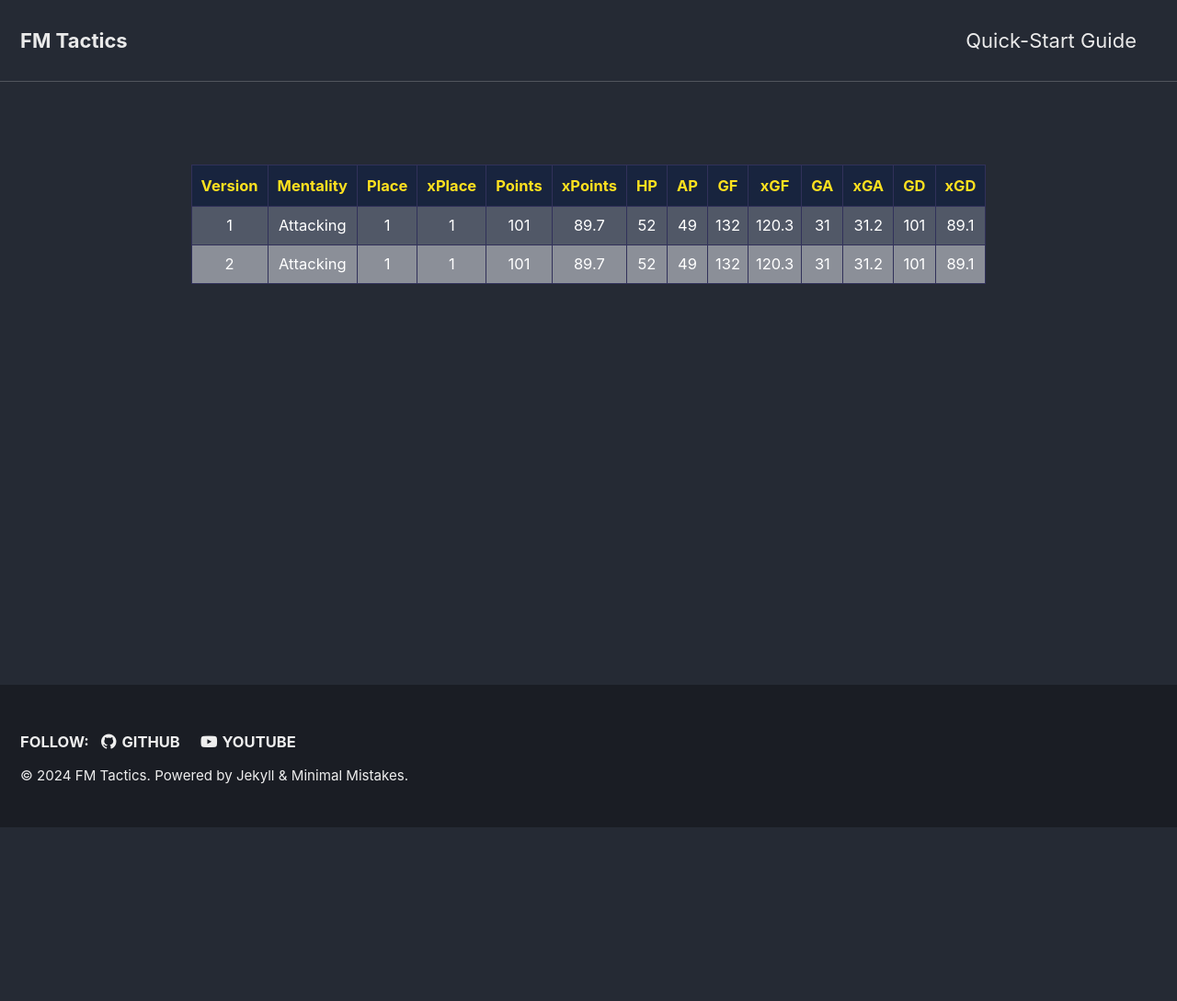
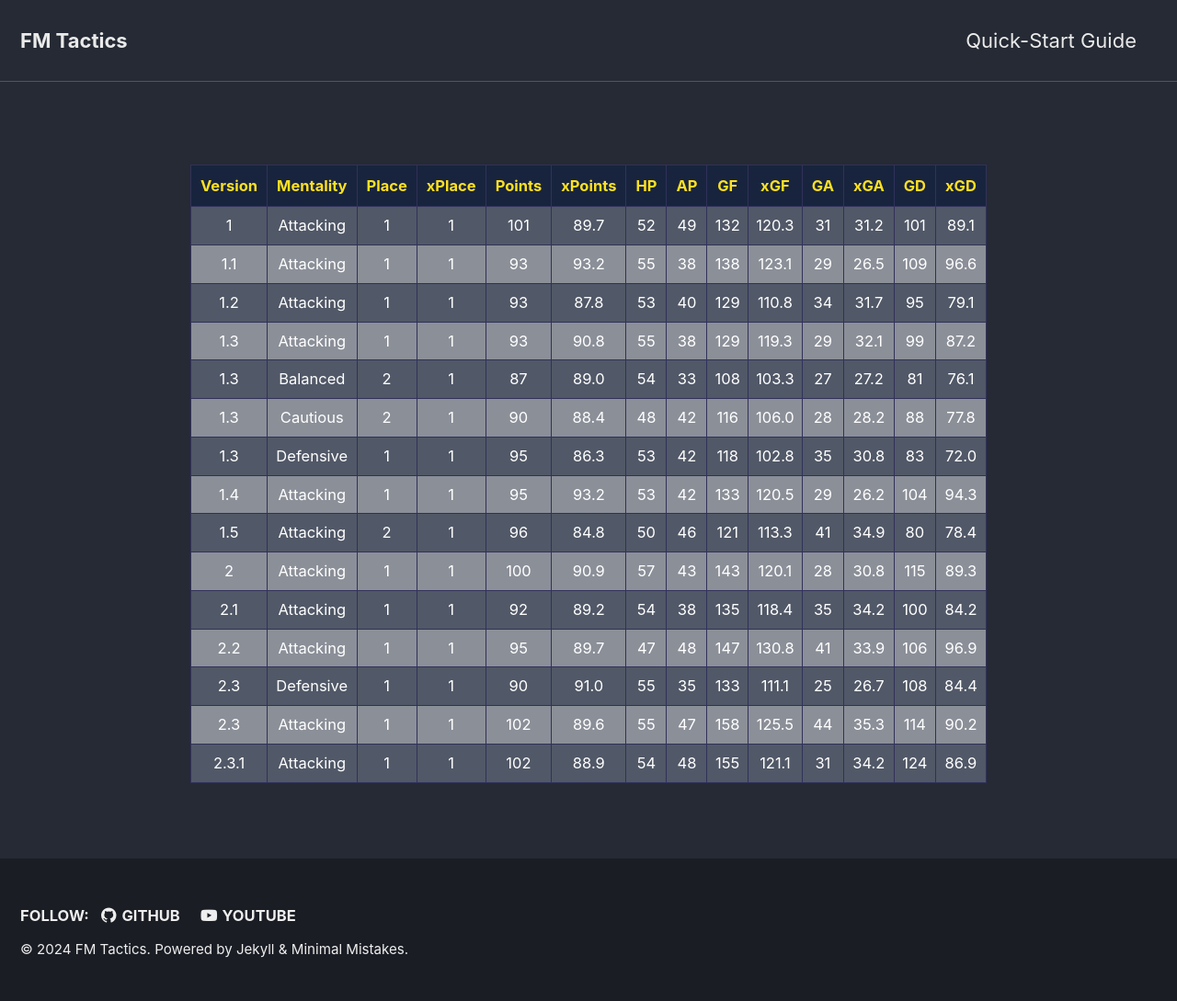
Before and after one commit to raresmac/fm-tactics, a Jekyll site: the page built from pages/fm24/tactics/beyond.html, in a window 1280 px wide. Shown: the whole page at 92% size. Built offline with Jekyll 4.4.1, drawn with Linux system fonts in a browser that asks for light colours; cached includes are drawn as plain includes; before the commit the page ends 900 px from its top, so only the background shows below that.

Commit message:
added all "beyond" full tests

```diff
--- a/pages/fm24/tactics/beyond.html
+++ b/pages/fm24/tactics/beyond.html
@@ -57,20 +57,228 @@ permalink: /fm24/tactics/beyond
             <td>89.1</td>
         </tr>
         <tr>
+            <td>1.1</td>
+            <td>Attacking</td>
+            <td>1</td>
+            <td>1</td>
+            <td>93</td>
+            <td>93.2</td>
+            <td>55</td>
+            <td>38</td>
+            <td>138</td>
+            <td>123.1</td>
+            <td>29</td>
+            <td>26.5</td>
+            <td>109</td>
+            <td>96.6</td>
+        </tr>
+        <tr>
+            <td>1.2</td>
+            <td>Attacking</td>
+            <td>1</td>
+            <td>1</td>
+            <td>93</td>
+            <td>87.8</td>
+            <td>53</td>
+            <td>40</td>
+            <td>129</td>
+            <td>110.8</td>
+            <td>34</td>
+            <td>31.7</td>
+            <td>95</td>
+            <td>79.1</td>
+        </tr>
+        <tr>
+            <td>1.3</td>
+            <td>Attacking</td>
+            <td>1</td>
+            <td>1</td>
+            <td>93</td>
+            <td>90.8</td>
+            <td>55</td>
+            <td>38</td>
+            <td>129</td>
+            <td>119.3</td>
+            <td>29</td>
+            <td>32.1</td>
+            <td>99</td>
+            <td>87.2</td>
+        </tr>
+        <tr>
+            <td>1.3</td>
+            <td>Balanced</td>
+            <td>2</td>
+            <td>1</td>
+            <td>87</td>
+            <td>89.0</td>
+            <td>54</td>
+            <td>33</td>
+            <td>108</td>
+            <td>103.3</td>
+            <td>27</td>
+            <td>27.2</td>
+            <td>81</td>
+            <td>76.1</td>
+        </tr>
+        <tr>
+            <td>1.3</td>
+            <td>Cautious</td>
+            <td>2</td>
+            <td>1</td>
+            <td>90</td>
+            <td>88.4</td>
+            <td>48</td>
+            <td>42</td>
+            <td>116</td>
+            <td>106.0</td>
+            <td>28</td>
+            <td>28.2</td>
+            <td>88</td>
+            <td>77.8</td>
+        </tr>
+        <tr>
+            <td>1.3</td>
+            <td>Defensive</td>
+            <td>1</td>
+            <td>1</td>
+            <td>95</td>
+            <td>86.3</td>
+            <td>53</td>
+            <td>42</td>
+            <td>118</td>
+            <td>102.8</td>
+            <td>35</td>
+            <td>30.8</td>
+            <td>83</td>
+            <td>72.0</td>
+        </tr>
+        <tr>
+            <td>1.4</td>
+            <td>Attacking</td>
+            <td>1</td>
+            <td>1</td>
+            <td>95</td>
+            <td>93.2</td>
+            <td>53</td>
+            <td>42</td>
+            <td>133</td>
+            <td>120.5</td>
+            <td>29</td>
+            <td>26.2</td>
+            <td>104</td>
+            <td>94.3</td>
+        </tr>
+        <tr>
+            <td>1.5</td>
+            <td>Attacking</td>
+            <td>2</td>
+            <td>1</td>
+            <td>96</td>
+            <td>84.8</td>
+            <td>50</td>
+            <td>46</td>
+            <td>121</td>
+            <td>113.3</td>
+            <td>41</td>
+            <td>34.9</td>
+            <td>80</td>
+            <td>78.4</td>
+        </tr>
+        <tr>
             <td>2</td>
             <td>Attacking</td>
             <td>1</td>
             <td>1</td>
-            <td>101</td>
+            <td>100</td>
+            <td>90.9</td>
+            <td>57</td>
+            <td>43</td>
+            <td>143</td>
+            <td>120.1</td>
+            <td>28</td>
+            <td>30.8</td>
+            <td>115</td>
+            <td>89.3</td>
+        </tr>
+        <tr>
+            <td>2.1</td>
+            <td>Attacking</td>
+            <td>1</td>
+            <td>1</td>
+            <td>92</td>
+            <td>89.2</td>
+            <td>54</td>
+            <td>38</td>
+            <td>135</td>
+            <td>118.4</td>
+            <td>35</td>
+            <td>34.2</td>
+            <td>100</td>
+            <td>84.2</td>
+        </tr>
+        <tr>
+            <td>2.2</td>
+            <td>Attacking</td>
+            <td>1</td>
+            <td>1</td>
+            <td>95</td>
             <td>89.7</td>
-            <td>52</td>
-            <td>49</td>
-            <td>132</td>
-            <td>120.3</td>
+            <td>47</td>
+            <td>48</td>
+            <td>147</td>
+            <td>130.8</td>
+            <td>41</td>
+            <td>33.9</td>
+            <td>106</td>
+            <td>96.9</td>
+        </tr>
+        <tr>
+            <td>2.3</td>
+            <td>Defensive</td>
+            <td>1</td>
+            <td>1</td>
+            <td>90</td>
+            <td>91.0</td>
+            <td>55</td>
+            <td>35</td>
+            <td>133</td>
+            <td>111.1</td>
+            <td>25</td>
+            <td>26.7</td>
+            <td>108</td>
+            <td>84.4</td>
+        </tr>
+        <tr>
+            <td>2.3</td>
+            <td>Attacking</td>
+            <td>1</td>
+            <td>1</td>
+            <td>102</td>
+            <td>89.6</td>
+            <td>55</td>
+            <td>47</td>
+            <td>158</td>
+            <td>125.5</td>
+            <td>44</td>
+            <td>35.3</td>
+            <td>114</td>
+            <td>90.2</td>
+        </tr>
+        <tr>
+            <td>2.3.1</td>
+            <td>Attacking</td>
+            <td>1</td>
+            <td>1</td>
+            <td>102</td>
+            <td>88.9</td>
+            <td>54</td>
+            <td>48</td>
+            <td>155</td>
+            <td>121.1</td>
             <td>31</td>
-            <td>31.2</td>
-            <td>101</td>
-            <td>89.1</td>
+            <td>34.2</td>
+            <td>124</td>
+            <td>86.9</td>
         </tr>
     </table>
 </div>
```
